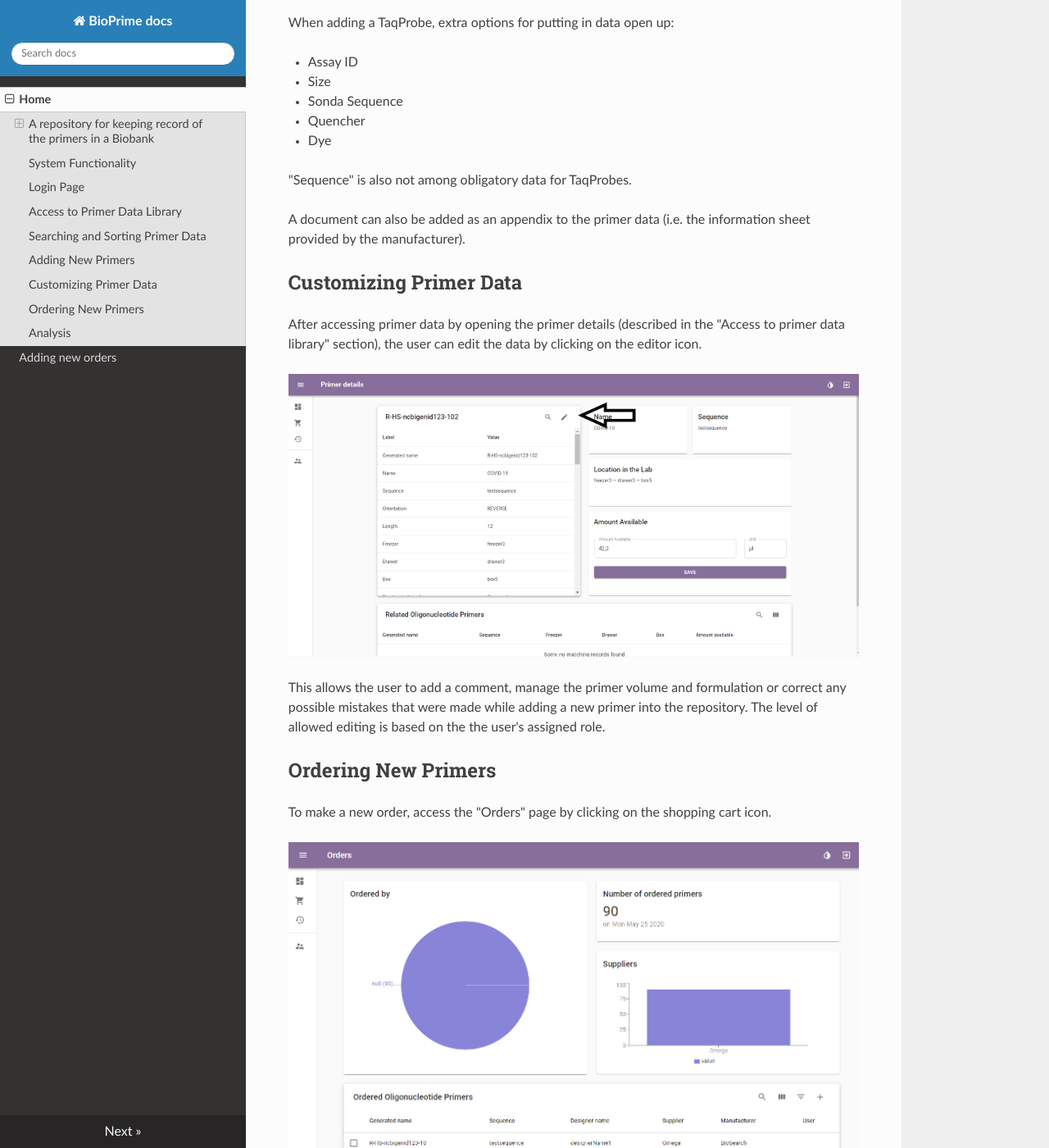
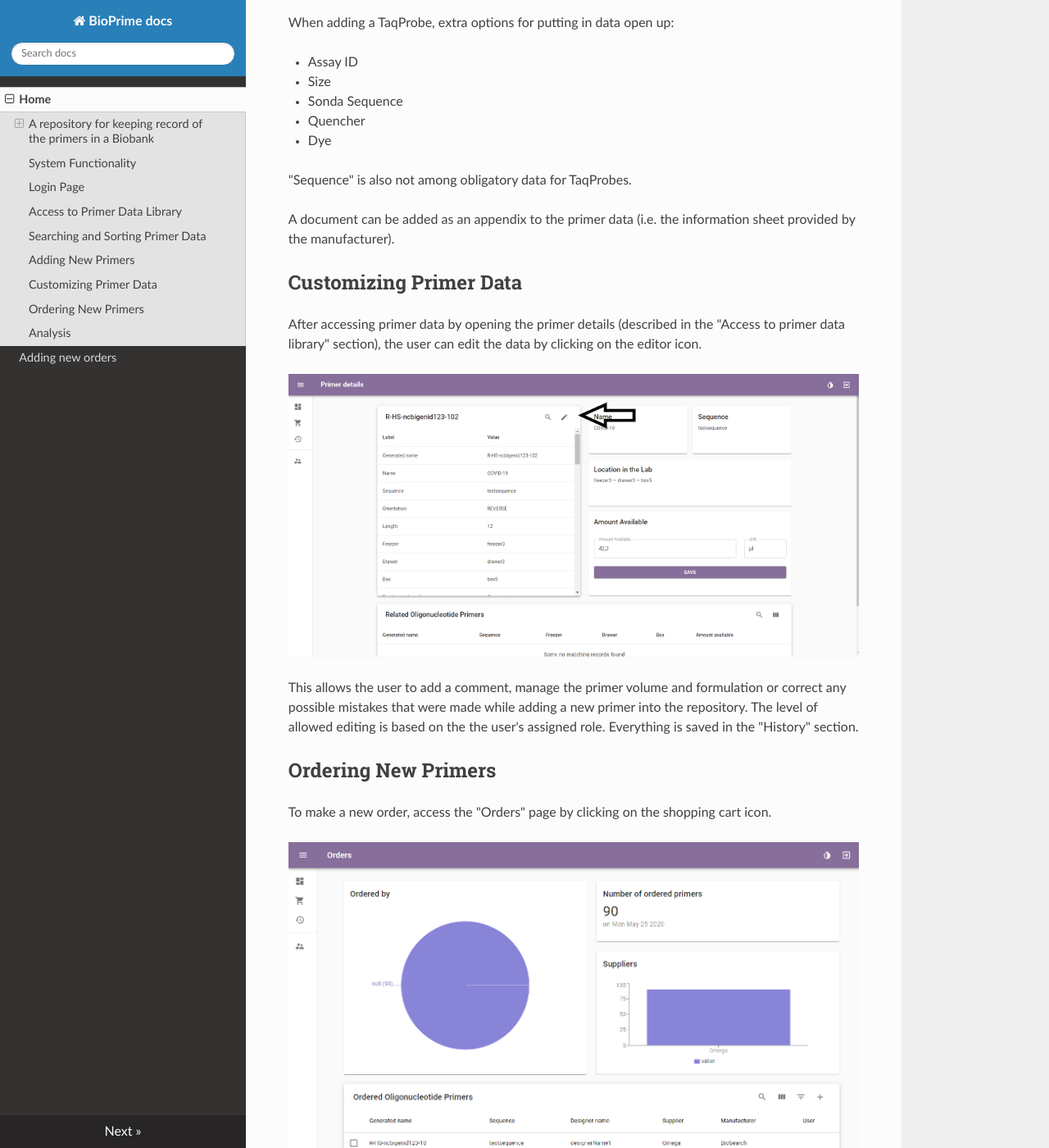
Before and after one commit to Bio-Prime/documentation, an MkDocs documentation site: the page built from docs/index.md, in a window 1280 px wide and 1400 px high, scrolled down 14462 px. Shown: the whole window at 82% size. Built offline with MkDocs 1.6.1, drawn with Linux system fonts in a browser that asks for light colours; nearby versions of some CDN libraries; some of the changed text lies outside the part shown.

Commit message:
popravila detajle

```diff
--- a/docs/index.md
+++ b/docs/index.md
@@ -184,7 +184,7 @@ When adding a TaqProbe, extra options for putting in data open up:
 
 "Sequence" is also not among obligatory data for TaqProbes.
 
-A document can also be added as an appendix to the primer data (i.e. the information sheet provided by the manufacturer).
+A document can be added as an appendix to the primer data (i.e. the information sheet provided by the manufacturer).
 
 ## Customizing Primer Data
 
@@ -192,7 +192,7 @@ After accessing primer data by opening the primer details (described in the "Acc
 
 ![access2](./access2.png)
 
-This allows the user to add a comment, manage the primer volume and formulation or correct any possible mistakes that were made while adding a new primer into the repository. The level of allowed editing is based on the the user's assigned role.
+This allows the user to add a comment, manage the primer volume and formulation or correct any possible mistakes that were made while adding a new primer into the repository. The level of allowed editing is based on the the user's assigned role. Everything is saved in the "History" section.
 
 ## Ordering New Primers
 
@@ -214,7 +214,9 @@ When ordering two primers simultaneously, common features are required first and
 
 ![ordertwoprimer](./ordertwoprimer.png)
 
-fter completing an order, the date of order appears in the primer details to notify other users searching for that primer.
+If a mistake has been made while putting in the data, the system sends you a warning message.
+
+After completing an order, the date of order appears in the primer details to notify other users searching for that primer.
 
 Existing orders can be viewed in the "Orders" page, accessible on the top left of the site. Under it is a "Wanted Oligonucleotide Primers" section, where the user can view all the primers pending to be ordered and when enough material from the same supplier is under "wanted", everything can be ordered in a batch.
 
@@ -232,6 +234,7 @@ After submitting the data, the primer appears in the dashboard section.
 
 ## Analysis
 
+
 ![database-diagram](./database-diagram.png)
 
 -------------
```
